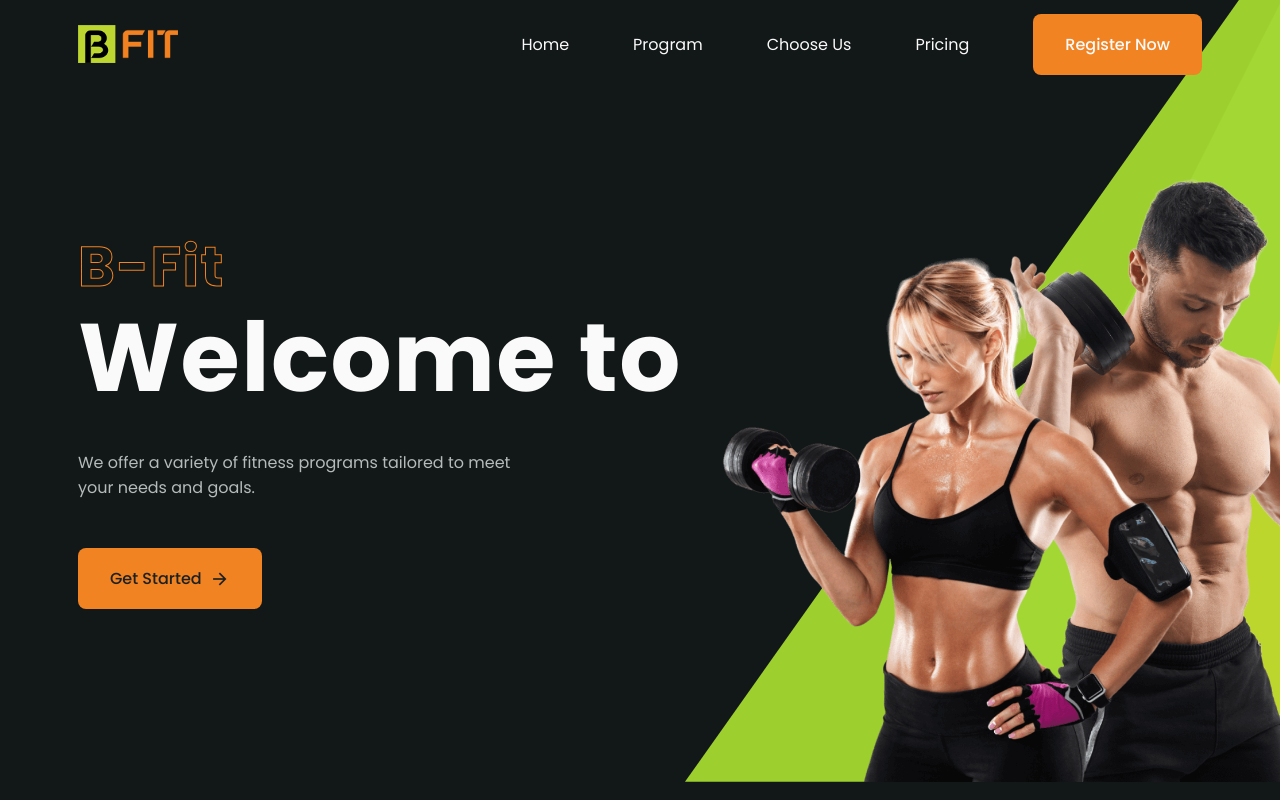
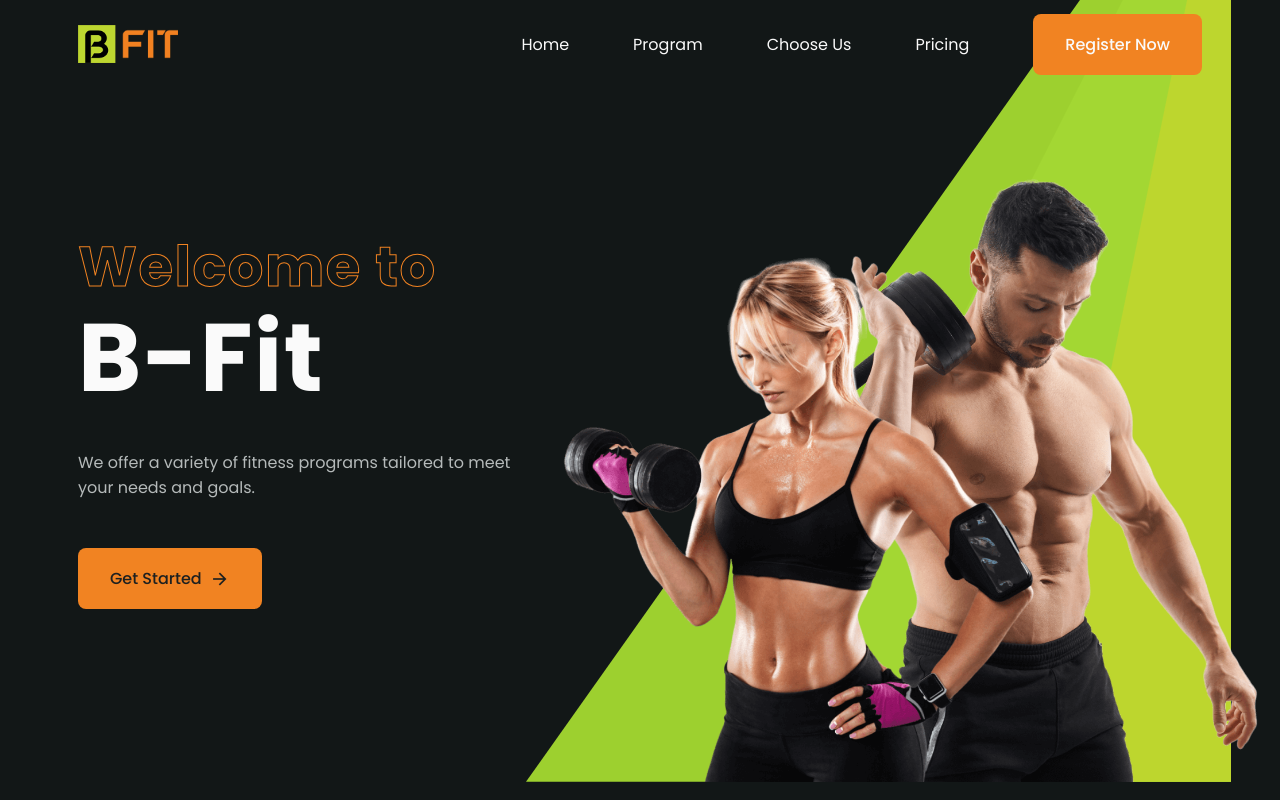
Before and after one commit to MelissaReyna/GROUP12_PROJECT2, a React (Create React App) app: page / in a window 1280 px wide. Shown: the top 800 px of the page. Built offline with nearby package versions, Linux system fonts and the light colour scheme; a web font is replaced by a local one.

Commit message:
Corrections HomeBanner

```diff
--- a/src/components/sections/HomeBanner.js
+++ b/src/components/sections/HomeBanner.js
@@ -6,8 +6,8 @@ class HomeBanner extends React.Component {
     constructor(props) {
         super(props);
         this.state = {
-            title: 'Welcome to',
-            subtitle: 'B-Fit'
+            subtitle: 'Welcome to',
+            title: 'B-Fit'
         };
     }
 
```
